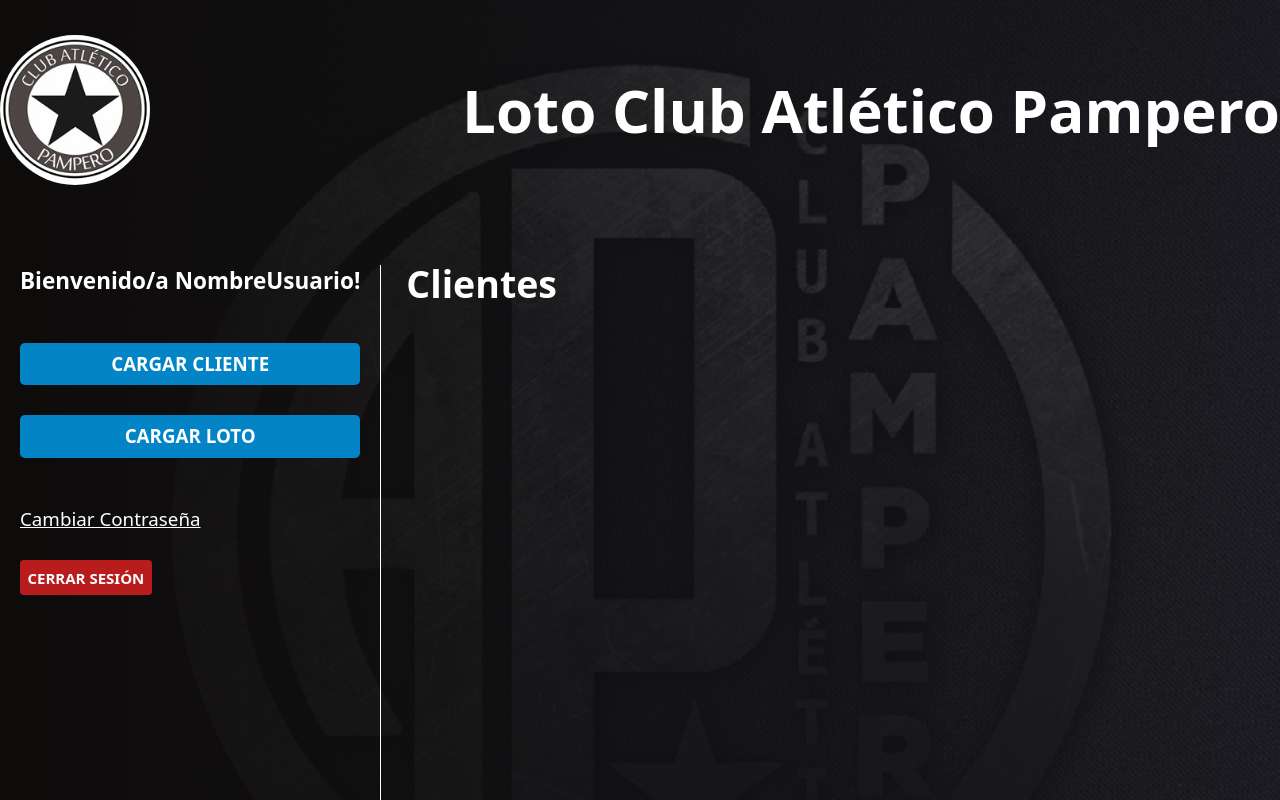
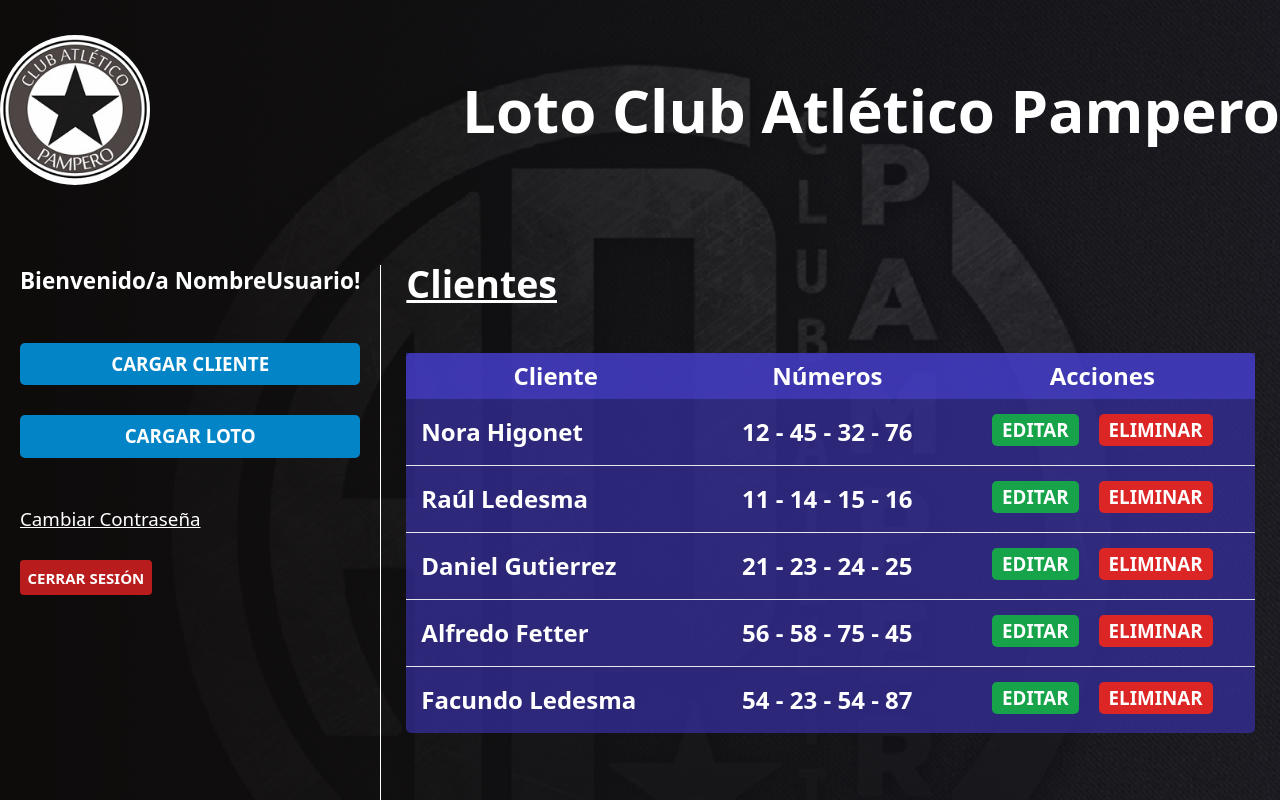
Before and after one commit to Eduardo-Ledesma/loto-pampero, a React (Vite) app: page /userlogged in a window 1280 px wide. Shown: the top 800 px of the page. Built offline with nearby package versions, Linux system fonts and the light colour scheme; data requests are answered from the project's data file.

Commit message:
Empezando con json-server, ya muestro los clientes dinámicamente

```diff
--- /dev/null
+++ b/db.json
@@ -0,0 +1,44 @@
+{
+    "clients" : [
+        {
+            "id": 1,
+            "fullName": "Nora Higonet",
+            "number1": 12,
+            "number2": 45,
+            "number3": 32,
+            "number4": 76
+        },
+        {
+            "id": 2,
+            "fullName": "Raúl Ledesma",
+            "number1": 11,
+            "number2": 14,
+            "number3": 15,
+            "number4": 16
+        },
+        {
+            "id": 3,
+            "fullName": "Daniel Gutierrez",
+            "number1": 21,
+            "number2": 23,
+            "number3": 24,
+            "number4": 25
+        },
+        {
+            "id": 4,
+            "fullName": "Alfredo Fetter",
+            "number1": 56,
+            "number2": 58,
+            "number3": 75,
+            "number4": 45
+        },
+        {
+            "id": 5,
+            "fullName": "Facundo Ledesma",
+            "number1": 54,
+            "number2": 23,
+            "number3": 54,
+            "number4": 87
+        }
+    ]
+}
--- /dev/null
+++ b/src/api/clients.jsx
@@ -0,0 +1,8 @@
+
+export async function getClients() {
+
+    const url = import.meta.env.VITE_API_URL
+    const result = await fetch(url)
+    const clients = await result.json()
+    return clients
+}
--- a/src/components/Aside.jsx
+++ b/src/components/Aside.jsx
@@ -6,7 +6,7 @@
             <h2 className="text-4xl pt-1 font-bold">Bienvenido/a NombreUsuario!</h2>
 
             <nav>
-                <Link to="/"
+                <Link to="newclient"
                     className="bg-sky-600 py-4 rounded-lg text-3xl block max-w-md mx-auto md:max-w-full
                     text-center uppercase font-bold mt-20 hover:bg-sky-700 transition-colors"
                 >
--- /dev/null
+++ b/src/components/Clients.jsx
@@ -0,0 +1,35 @@
+
+
+const Clients = ({client}) => {
+
+    const { fullName, number1, number2, number3, number4 } = client
+
+    return (
+        <>
+            <tr className="border-b last-of-type:border-0">
+                <td className="p-6 font-bold">
+                    {fullName}
+                </td>
+                <td className="p-6 font-bold text-center">
+                    {number1} - {number2} - {number3} - {number4}
+                </td>
+                <td className="p-6 lg:flex lg:gap-x-8 lg:justify-center">
+                    <button
+                        type="button"
+                        className="bg-green-600 hover:bg-green-700 transition-colors px-4 py-2 rounded-lg uppercase font-bold text-3xl mb-4 lg:mb-0"
+                    >
+                        Editar
+                    </button>
+                    <button
+                        type="button"
+                        className="bg-red-600 hover:bg-red-700 transition-colors px-4 py-2 rounded-lg uppercase font-bold text-3xl"
+                    >
+                        Eliminar
+                    </button>
+                </td>
+            </tr>
+        </>
+    )
+}
+
+export default Clients
--- /dev/null
+++ b/src/components/Error.jsx
@@ -0,0 +1,11 @@
+
+const Error = ({children}) => {
+
+    return (
+        <div className="text-center mb-12 font-bold bg-white border-4 border-red-700 text-red-700 rounded-md py-4">
+            {children}
+        </div>
+    );
+}
+
+export default Error
--- a/src/components/ErrorPage.jsx
+++ b/src/components/ErrorPage.jsx
@@ -1,16 +1,15 @@
-import { useRouteError } from "react-router-dom";
+// import { useRouteError } from "react-router-dom"
 
 const ErrorPage = () => {
-    const error = useRouteError();
-    console.error(error);
+
+    // const error = useRouteError()
 
     return (
-    <div>
-        <h1>Ups!</h1>
-        <p>Lo sentimos, un error inesperado ocurrió.</p>
-        <p className="text-center">{error.statusText || error.message}</p>
-    </div>
-    );
+        <div className="space-y-8">
+            <h2 className="text-center text-8xl font-extrabold">Ocurrió un Error!</h2>
+            <p className="text-center">Lo sentimos...</p>
+        </div>
+    )
 }
 
 export default ErrorPage
--- /dev/null
+++ b/src/components/FormNewClient.jsx
@@ -0,0 +1,36 @@
+
+
+const FormNewClient = () => {
+    return (
+        <>
+            <legend className="text-center mb-20 text-5xl font-bold">Completa los siguientes campos</legend>
+
+            <div className="flex flex-col lg:flex-row mb-12">
+                <label className="mb-6 lg:w-1/3" htmlFor="fullName">Nombre y Apellido:</label>
+                <input type="text" name="fullName" id="fullName"
+                    className="py-2 px-5 lg:w-2/3 bg-indigo-600 rounded-lg border border-white"
+                />
+            </div>
+
+            <div className="flex flex-col lg:flex-row">
+                <label className="mb-6 lg:w-1/3" htmlFor="fullName">Números:</label>
+                <div className="flex justify-between flex-wrap gap-y-4 lg:w-2/3">
+                    <input type="number" name="number1" id="number1" placeholder="N°1" min="0" max="99"
+                        className="py-2 px-5 bg-indigo-600 rounded-lg border border-white"
+                    />
+                    <input type="number" name="number2" id="number2" placeholder="N°2" min="0" max="99"
+                        className="py-2 px-5 bg-indigo-600 rounded-lg border border-white"
+                    />
+                    <input type="number" name="number3" id="number3" placeholder="N°3" min="0" max="99"
+                        className="py-2 px-5 bg-indigo-600 rounded-lg border border-white"
+                    />
+                    <input type="number" name="number4" id="number4" placeholder="N°4" min="0" max="99"
+                        className="py-2 px-5 bg-indigo-600 rounded-lg border border-white"
+                    />
+                </div>
+            </div>
+        </>
+    )
+}
+
+export default FormNewClient
--- a/src/main.jsx
+++ b/src/main.jsx
@@ -6,9 +6,10 @@
 import Index from './pages/Index'
 import ForgotPassword from './pages/ForgotPassword'
 import ResetPassword from './pages/ResetPassword'
-import Userlogged from './pages/Userlogged'
 import ProtectedLayout from './layouts/ProtectedLayout'
-
+import Userlogged, { loader as clientesLoader } from './pages/Userlogged'
+import NewClient, { action as newClientAction } from './pages/NewClient'
+import ErrorPage from './components/ErrorPage'
 
 
 const router = createBrowserRouter([
@@ -36,8 +37,15 @@
     children: [
       {
         index: true,
-        element: <Userlogged />
-      }
+        element: <Userlogged />,
+        loader: clientesLoader,
+        errorElement: <ErrorPage />
+      },
+      {
+        path: 'newclient',
+        element: <NewClient />,
+        action: newClientAction
+      },
     ]
   }
 ])
--- /dev/null
+++ b/src/pages/NewClient.jsx
@@ -0,0 +1,61 @@
+import { useNavigate, Form, useActionData } from "react-router-dom"
+import FormNewClient from "../components/FormNewClient"
+import Error from "../components/Error"
+
+export async function action({request}) {
+
+    const formData = await request.formData()
+    const data = Object.fromEntries(formData)
+
+    // Validate
+    const fullName = formData.get('fullName')
+    const error = []
+    if(Object.values(data).includes('') || !fullName.trim()) {
+        error.push('Todos los campos son obligatorios');
+        return error
+    }
+    console.log('guardando cliente');
+
+
+    return {}
+}
+
+const NewClient = () => {
+
+    const navigate = useNavigate()
+    const error = useActionData()
+    console.log(error);
+
+    return (
+    <>
+        <h2 className="mt-10 md:mt-0 mb-20 text-6xl font-black underline text-center lg:text-left">Nuevo cliente</h2>
+
+        <div className="flex justify-center md:justify-end">
+            <button
+                type="button"
+                className="bg-blue-800 font-bold px-4 py-1 mb-20 rounded-lg uppercase"
+                onClick={() => navigate(-1)}
+            >
+                Volver
+            </button>
+        </div>
+
+        <div className="bg-indigo-700 rounded-lg lg:w-full 2xl:w-2/4 mx-auto px-5 py-10 bg-opacity-70 mb-20">
+
+            {error?.length && error.map((err, i ) => <Error key={i}>{err}</Error> )}
+            <Form
+                method="POST"
+            >
+                <FormNewClient />
+
+            <input type="submit"  value="Cargar Nuevo Cliente"
+                    className="uppercase bg-stone-800 font-bold rounded-lg px-4 py-2 mt-20
+                    hover:cursor-pointer hover:bg-stone-700 transition-colors w-full lg:w-3/4 lg:block mx-auto"
+            />
+            </Form>
+        </div>
+    </>
+    )
+}
+
+export default NewClient
--- a/src/pages/UserLogged.jsx
+++ b/src/pages/UserLogged.jsx
@@ -1,10 +1,40 @@
+import { useLoaderData } from "react-router-dom"
+import { getClients } from "../api/clients"
+import Clients from "../components/Clients"
 
+export async function loader() {
+    const clients = await getClients()
+    return clients
+}
 
 const Userlogged = () => {
+
+    const clients = useLoaderData()
+
     return (
         <>
-            <h2 className="mt-0 text-6xl font-black">Clientes</h2>
-
+            <h2 className="mt-10 md:mt-0 mb-20 text-6xl font-black underline text-center lg:text-left">Clientes</h2>
+            {clients.length ? (
+                <table className="w-full mt-10 table-auto bg-indigo-800 rounded-lg bg-opacity-70">
+                <thead className="bg-indigo-600 bg-opacity-50">
+                    <tr>
+                        <th className="p-2 font-bold">Cliente</th>
+                        <th className="p-2 font-bold">Números</th>
+                        <th className="p-2 font-bold">Acciones</th>
+                    </tr>
+                </thead>
+                <tbody>
+                    {clients.map( client => (
+                        <Clients
+                            client={client}
+                            key={client.id}
+                        />
+                    ))}
+                </tbody>
+            </table>
+            ) : (
+                <p className="text-center mt-10">Aún no tienes clientes registrados</p>
+            )}
         </>
     )
 }
```
Also changed, not shown: .eslintrc.cjs, 1 other file (tests, documents, lock files or other folders).
